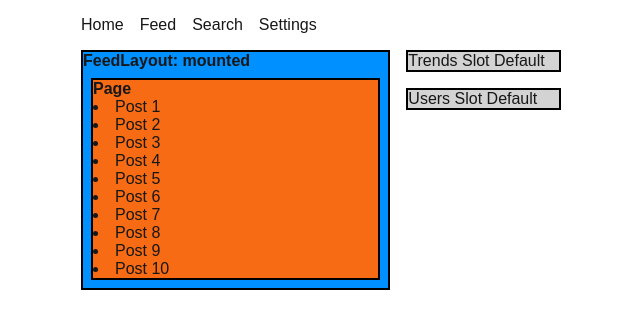
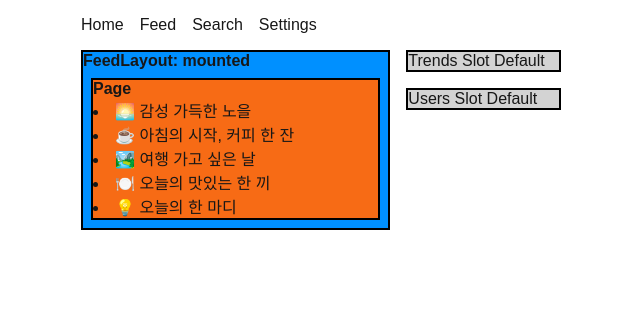
Before and after one commit to dlsrksrhk/first-met-next, a Next.js app in the folder next-app1/: page /feed in a window 1280 px wide. Shown: the top 328 px of the page, without its empty margins (319-959 px from the left). Built offline with nearby package versions, Linux system fonts and the light colour scheme.

Commit message:
미들웨어, 서버액션 실습

```diff
--- a/next-app1/app/feed/page.tsx
+++ b/next-app1/app/feed/page.tsx
@@ -1,18 +1,17 @@
+'use client';
+import {Suspense} from "react";
+import PostList from "@/components/PostList";
+import {readPostsAction} from "@/lib/actions/posts";
+
 function FeedPage() {
+    const postsPromise = readPostsAction();
+
     return (
         <div className='box page'>
             <h4>Page</h4>
-            <ul style={{listStylePosition: 'inside'}}>
-                {[...new Array(10)].map((item, index) => {
-                    const postId = index + 1;
-
-                    return (
-                        <li key={postId}>
-                            <a href={`/posts/${postId}`}>Post {postId}</a>
-                        </li>
-                    );
-                })}
-            </ul>
+            <Suspense fallback={<div>Loading중...</div>}>
+                <PostList postsPromise={postsPromise}/>
+            </Suspense>
         </div>
     );
 }
--- /dev/null
+++ b/next-app1/components/PostList.tsx
@@ -0,0 +1,27 @@
+'use client';
+
+import {use} from "react";
+import Link from "next/link";
+
+interface PostListProps {
+    postsPromise: Promise<MyNextApp.Post[]>;
+}
+
+function PostList(props: PostListProps) {
+    const {postsPromise} = props;
+    const posts = use(postsPromise);
+
+    return (
+        <ul style={{listStylePosition: 'inside'}}>
+            {posts.map((post) => {
+                return (
+                    <li key={post.id}>
+                        <Link href={`/posts/${post.id}`}>{post.title}</Link>
+                    </li>
+                )
+            })}
+        </ul>
+    )
+};
+
+export default PostList;
--- /dev/null
+++ b/next-app1/lib/actions/posts.ts
@@ -0,0 +1,9 @@
+'use server';
+
+import samplePosts from '@/lib/constants/sample-posts.json';
+
+export async function readPostsAction(): Promise<MyNextApp.Post[]> {
+    return new Promise((resolve) => {
+        resolve(samplePosts);
+    });
+}
```
Also changed, not shown: next-app1/lib/types/my-next-app.d.ts (added, +8 -0 lines), next-app1/middleware.ts (added, +13 -0 lines), next-app1/package.json (+4 -3 lines), 1 other file (tests, documents, lock files or other folders).
